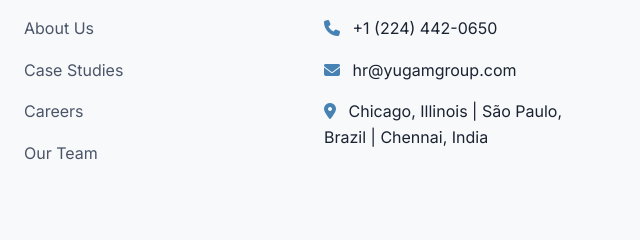
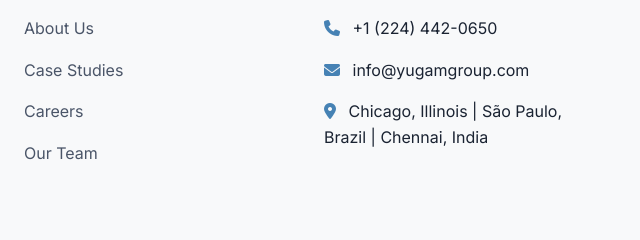
Before and after one commit to darunbeece/yugamgroup, a plain HTML site: page case-studies.html in a window 1280 px wide. Shown: the part 1991-2231 px from the top of the page, 640-1280 px from the left. Drawn offline with Linux system fonts and the light colour scheme.

Commit message:
Update contact email in case studies page

```diff
--- a/case-studies.html
+++ b/case-studies.html
@@ -199,7 +199,7 @@
                     <h4>Contact</h4>
                     <ul>
                         <li><i class="fas fa-phone"></i> +1 (224) 442-0650</li>
-                        <li><i class="fas fa-envelope"></i> hr@yugamgroup.com</li>
+                        <li><i class="fas fa-envelope"></i> info@yugamgroup.com</li>
                         <li><i class="fas fa-map-marker-alt"></i> Chicago, Illinois | São Paulo, Brazil | Chennai, India
                         </li>
                     </ul>
```
